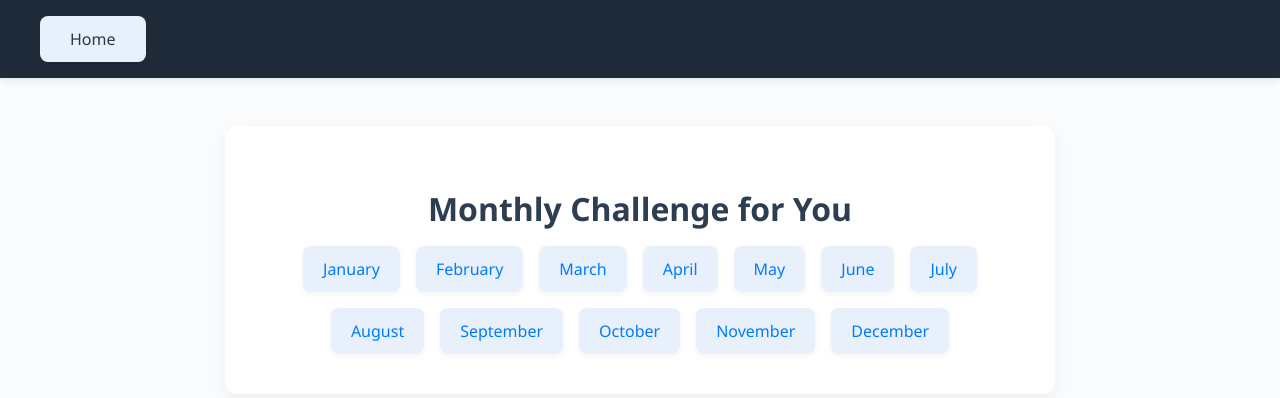
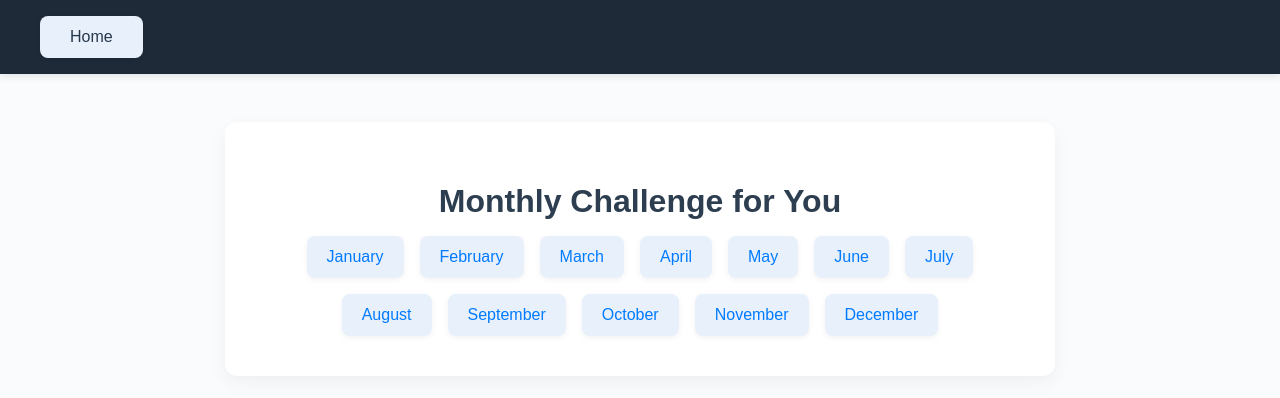
Before and after one commit to PacemakerX/MONTHLY_CHALLENGE, a Django app: page /challenges/ in a window 1280 px wide. Shown: the top 398 px of the page. Run offline with Django 5.2, Linux system fonts and the light colour scheme.

```diff
--- a/challenges/static/challenges/challenges.css
+++ b/challenges/static/challenges/challenges.css
@@ -1,7 +1,6 @@
 /* Base Styles */
 body {
   margin: 0;
-  font-family: "Segoe UI", Tahoma, Geneva, Verdana, sans-serif;
   background-color: #f9fbfc;
   color: #333;
 }
```
